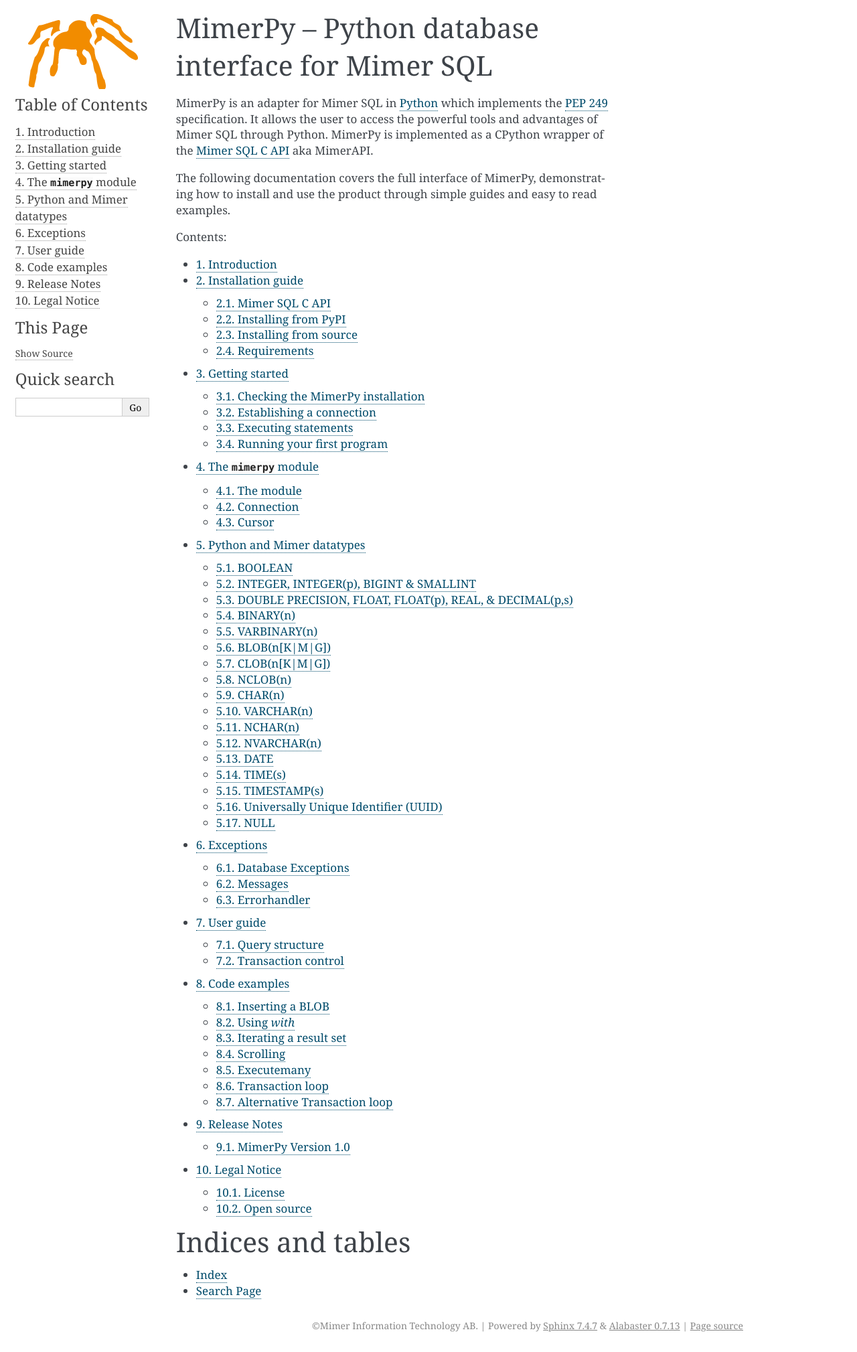
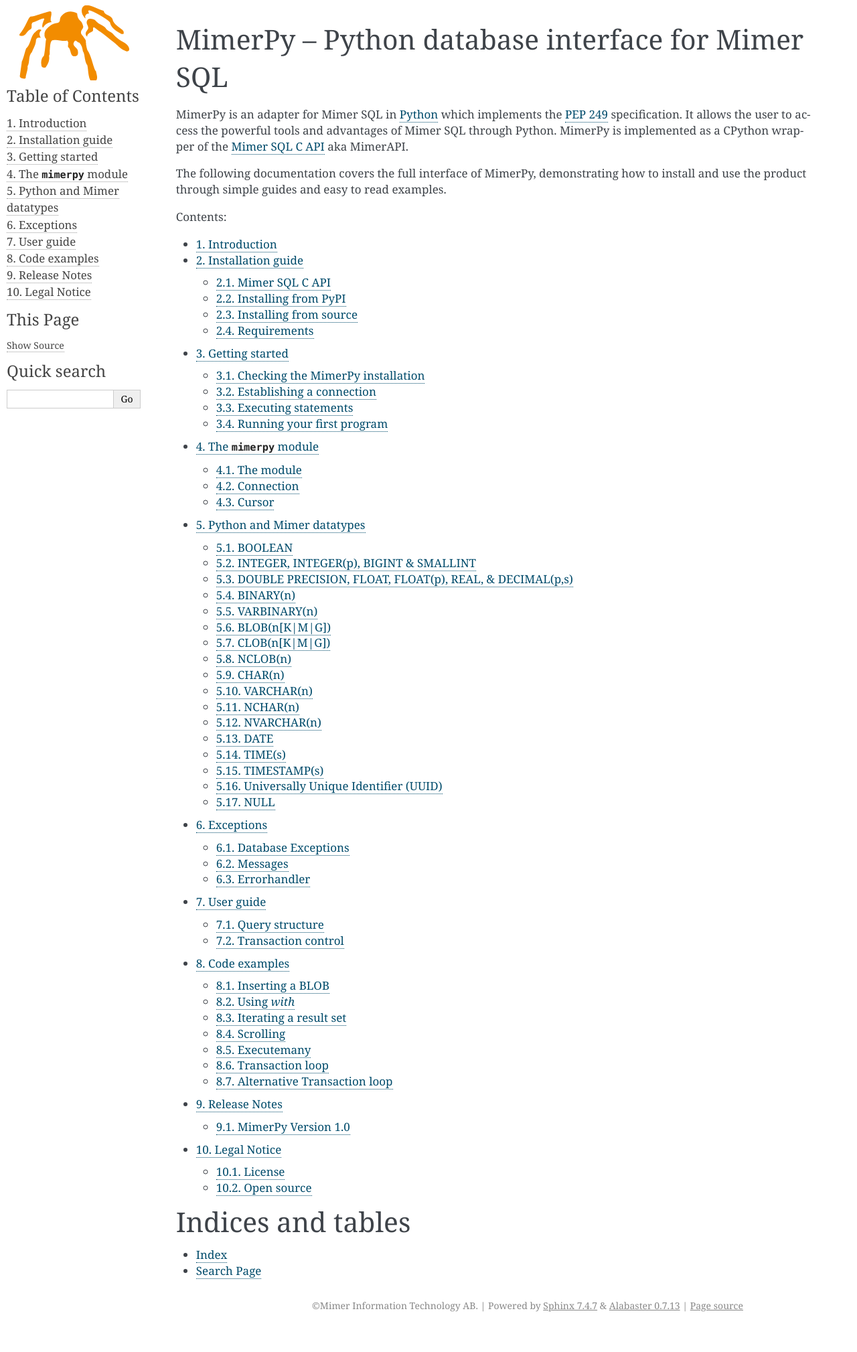
Before and after one commit to mimersql/MimerPy, a Sphinx documentation site: the page built from doc/index.rst, in a window 1280 px wide. Shown: the whole page at 67% size. Built offline with Sphinx 7.4.7, drawn with Linux system fonts in a browser that asks for light colours; after the commit the page ends 1989 px from its top, so only the background shows below that.

Commit message:
css fix for people with low resolution

```diff
--- a/doc/_static/style.css
+++ b/doc/_static/style.css
@@ -1,7 +1,14 @@
-.section {
-    width: 40vw;
+div.document {
+    width: calc(100% - 20px);
+    margin: 0 !important;
+    /* margin-top: 30px;
+    margin-right: 1vw;
+    margin-bottom: 0px;
+    margin-left: 1vw; */
 }
 
-div.document {
-    margin: 1vw;
+div.body {
+    margin: 30px 1vw 0 1vw;
+    max-width: calc(100% - 20px);
+    min-width: 300px;
 }
```
Also changed, not shown: 1 other file.
